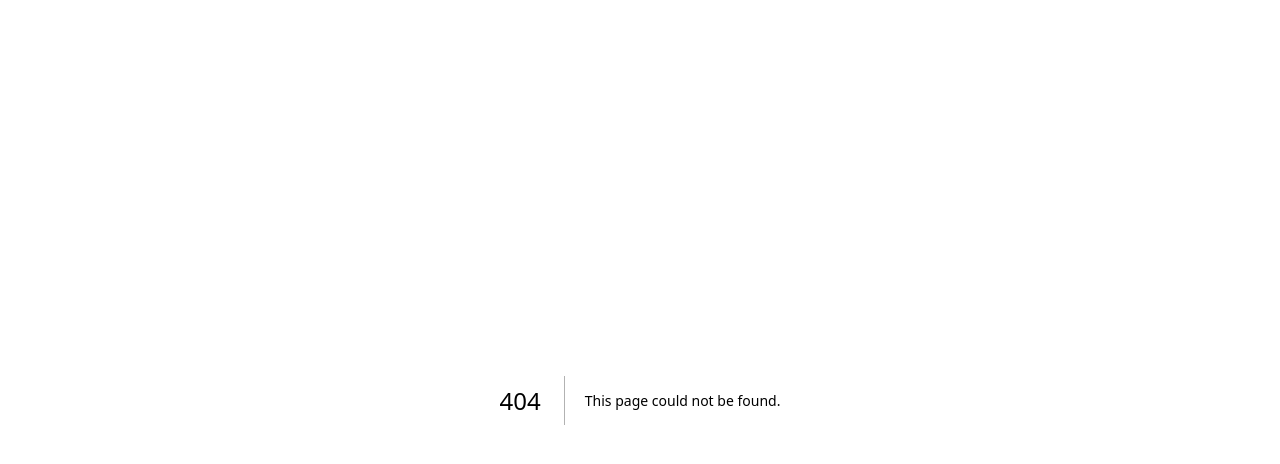
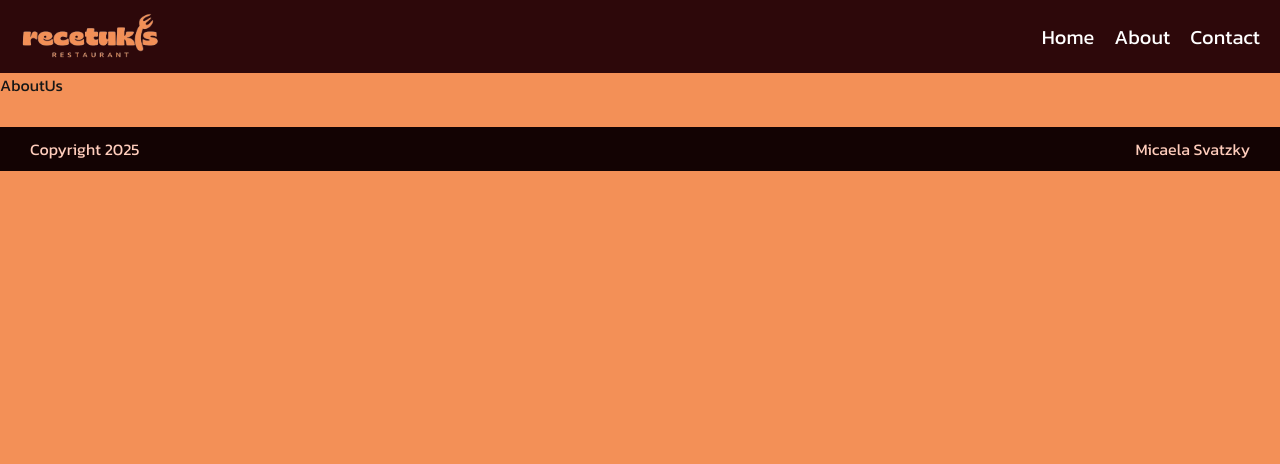
Before and after one commit to micaelasvatzky/maimo-prog3-2025-tp1-svatzky, a Next.js app: page /about-us in a window 1280 px wide. Before the commit this address had no page. Shown: the top 464 px of the page. Built offline with nearby package versions, Linux system fonts and the light colour scheme.

Commit message:
add dynamic route and RecipeContainer.js

```diff
--- /dev/null
+++ b/src/app/about-us/page.js
@@ -0,0 +1,9 @@
+const AboutUs = () => {
+  return (
+    <>
+    <div>AboutUs</div>
+    </>
+  )
+}
+
+export default AboutUs;
--- /dev/null
+++ b/src/app/components/Loading.js
@@ -0,0 +1,9 @@
+
+
+const Loading = () => {
+  return (
+    <svg></svg>
+  )
+}
+
+export default Loading
--- a/src/app/components/RecipeCard.js
+++ b/src/app/components/RecipeCard.js
@@ -10,7 +10,7 @@ const RecipeCard = ({id, name, image}) => {
         alt={name}
       />
       <div>{name}</div>
-      <a href={`/recipe?id=${id}`}>Ver más</a>
+      <a href={`/recipe/${id}`}>Ver más</a>
     </div>
   );
 };
--- /dev/null
+++ b/src/app/components/RecipeContainer.js
@@ -0,0 +1,77 @@
+"use client";
+
+import { useState, useEffect } from "react";
+import axios from "axios";
+import Image from "next/image";
+
+const RecipeContainer = ({ id }) => {
+  const [data, setData] = useState([]);
+  const [error, setError] = useState(false);
+  const [loading, setLoading] = useState(true);
+
+  useEffect(() => {
+    const getData = async () => {
+      setLoading(true);
+      try {
+        const response = await axios.get(`https://dummyjson.com/recipes/${id}`);
+        const responseData = response.data;
+        console.log(responseData);
+        setData(responseData);
+        setLoading(false);
+      } catch (error) {
+        console.log(error);
+        setError(true);
+      }
+    };
+
+    getData();
+  }, []);
+
+  return (
+  <div className="recipe_container">
+    {!loading && !error && (
+      <section className="recetaIndividual">
+        <Image className="recetaIndividualImage"
+          src={data.image}
+          alt={data.name}
+          width={600}
+          height={400}
+        />
+
+        <div className="boxedRecipe">
+          <h1>{data.name}</h1>
+          <h5>Preparation time: {data.prepTimeMinutes} minutes</h5>
+
+          <h5 className="ingredients">Ingredients:</h5>
+          <p>{data.ingredients?.join(", ")}</p>
+
+          <h2>Instructions:</h2>
+          <ul>
+            {data.instructions?.map((instruction, index) => (
+              <li key={index}>{instruction}</li>
+            ))}
+          </ul>
+
+          <h4 className="cookingTime">
+            Cooking time: {data.cookTimeMinutes} minutes
+          </h4>
+          <p className="bold">Servings: {data.servings}</p>
+          <p className="bold">Difficulty: {data.difficulty}</p>
+          <p className="bold">Rating: {data.rating}</p>
+
+          <button>
+            <a href="/">Volver</a>
+          </button>
+        </div>
+      </section>
+    )}
+
+    {loading && <p>Loading...</p>}
+    {error && <p>HUBO UN ERROR</p>}
+  </div>
+);
+
+};
+
+
+export default RecipeContainer;
--- a/src/app/components/RecipesGrid.js
+++ b/src/app/components/RecipesGrid.js
@@ -1,33 +1,43 @@
-'use client'
+"use client";
 
-import {useState, useEffect} from 'react';
+import { useState, useEffect } from "react";
 import RecipeCard from "@/app/components/RecipeCard";
-import parsedData from "@/data/recipes.js";
-import axios from 'axios';
-
-
+import axios from "axios";
 
 const RecipesGrid = () => {
   const [data, setData] = useState([]);
+  const [error, setError] = useState(false);
+  const [loading, setLoading] = useState(true);
 
   useEffect(() => {
-
     const getData = async () => {
-    const response = await axios.get('https://dummyjson.com/recipes?limit=20&skip=0');
+      setLoading(true);
+      try {
+        const response = await axios.get(
+          "https://dummyjson.com/recipes?limit=20&skip=0"
+        );
         const responseData = response.data.recipes;
-    setData(responseData);// lo que se le pase como parametro se va a guardar en data
+        setData(responseData); // lo que se le pase como parametro se va a guardar en la variable data
+        setLoading(false);
+      } catch (error) {
+        console.log(error);
+        setError(true);
       }
+    };
 
     getData();
-
   }, []);
-
 
   return (
     <div className="recipes_grid">
-      {data.map(({id, name, image}) => (
+      {!loading &&
+        data.map(({ id, name, image }) => (
           <RecipeCard key={id} id={id} name={name} image={image} />
         ))}
+
+      {loading && "Loading..."}
+
+      {error && "HUBO UN ERROR"}
     </div>
   );
 };
--- a/src/app/globals.css
+++ b/src/app/globals.css
@@ -123,6 +123,38 @@ body {
   background-color: #2d080a;
   cursor: pointer;
 }
+
+.recetaIndividual {
+    text-align: center;
+  }
+
+  .recetaIndividualImage {
+    width: 100%;
+    height: 400px;
+    object-fit: cover;
+    display: block;
+  }
+
+  .recetaIndividual div {
+    background-color: #7c3626;
+    color: #ffcdbc;
+    margin: 0 auto;
+    padding: 20px;
+    height: 80%;
+    border-radius: 10px;
+  }
+
+  .cookingTime{
+    font-weight: 700;
+    font-size: 22px;
+    margin-top: 0;
+    margin-bottom: 40px;
+  }
+
+  .ingredients{
+    margin-top: 40px;
+  }
+
 
 @media screen and (max-width: 420px) {
   .nav_container {
--- a/src/app/layout.js
+++ b/src/app/layout.js
@@ -1,5 +1,7 @@
 import { Geist, Geist_Mono, Kanit } from "next/font/google";
 import "./globals.css";
+import Navbar from "@/app/components/Navbar";
+import Footer from "@/app/components/Footer";
 
 const geistSans = Geist({
   variable: "--font-geist-sans",
@@ -28,7 +30,9 @@ export default function RootLayout({ children }) {
       <body
         className={`${kanit.variable} ${geistMono.variable} ${geistSans.variable} antialiased`}
       >
+        <Navbar />
         {children}
+        <Footer />
       </body>
     </html>
   );
--- a/src/app/page.js
+++ b/src/app/page.js
@@ -1,5 +1,3 @@
-import Navbar from "@/app/components/Navbar";
-import Footer from "@/app/components/Footer";
 import HomeContainer from "@/app/components/HomeContainer";
 import HeroSection from "@/app/components/HeroSection";
 
@@ -7,10 +5,8 @@ import HeroSection from "@/app/components/HeroSection";
 export default function Home() {
   return (
     <div>
-     <Navbar/>
      <HeroSection/>
      <HomeContainer/>
-     <Footer/>
     </div>
   );
 }
--- /dev/null
+++ b/src/app/recipe/[id]/page.js
@@ -0,0 +1,10 @@
+import RecipeContainer from "@/app/components/RecipeContainer";
+
+const Recipe = async ({params}) => {
+    const {id} = await params;
+  return (
+    <RecipeContainer id = {id}/>
+  )
+}
+
+export default Recipe
```
Lines whose indentation alone changed are shown as unchanged.
